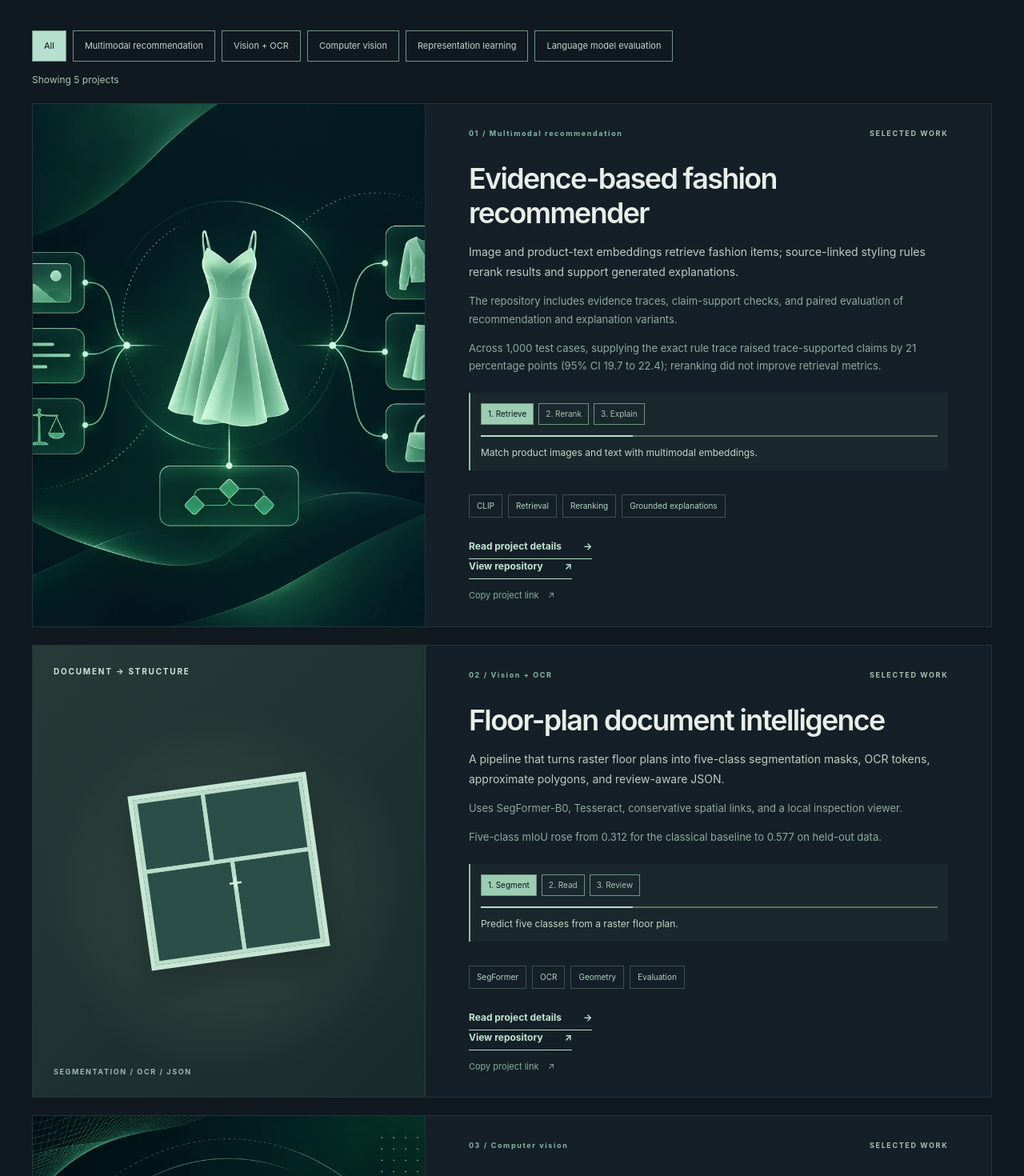
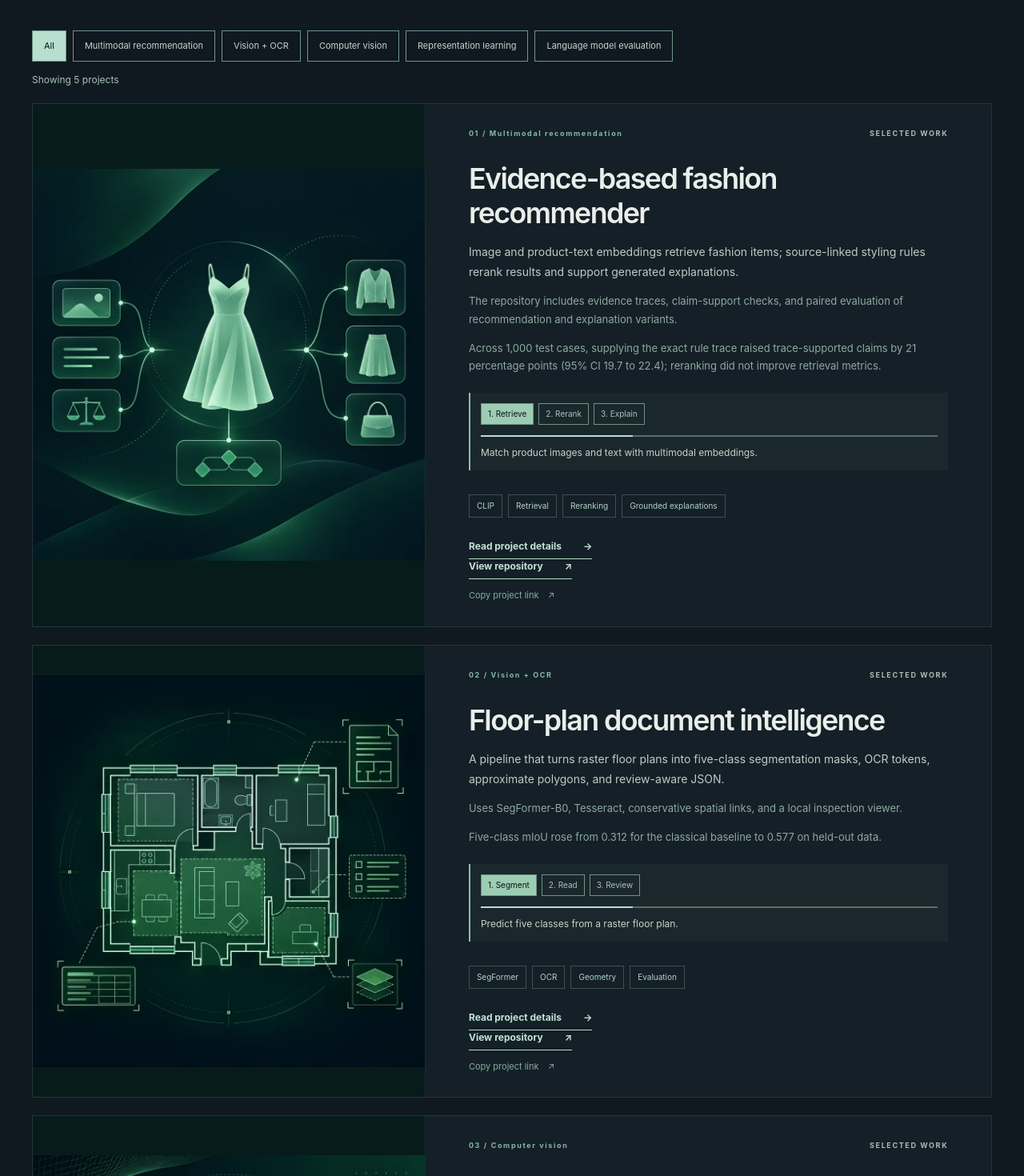
Before and after one commit to alifarzadjamali/alifarzadjamali.github.io, a React (Vite) app: page / in a window 1280 px wide. Shown: the part 1760-3230 px from the top of the page at 80% size. Built offline with nearby package versions, Linux system fonts and the light colour scheme.

Commit message:
Add floor plan artwork and show full project images

```diff
--- a/src/App.tsx
+++ b/src/App.tsx
@@ -49,14 +49,7 @@ function SectionHeading({ id, number, eyebrow, title, description }: { id: strin
 }
 
 function ProjectVisual({ type }: { type: Project['visual'] }) {
-  if (type !== 'floorplan') return <div className="project-visual project-artwork" aria-hidden="true"><img src={`/projects/artwork/${type}.webp`} alt="" width="1000" height="1000" loading="lazy" /></div>
-  return (
-    <div className="project-visual visual-floor" aria-hidden="true">
-      <div className="visual-label">DOCUMENT → STRUCTURE</div>
-      <div className="floor-grid"><span className="room room-a" /><span className="room room-b" /><span className="room room-c" /><span className="room room-d" /><span className="floor-cross">+</span></div>
-      <div className="visual-footer">SEGMENTATION / OCR / JSON</div>
-    </div>
-  )
+  return <div className="project-visual project-artwork" aria-hidden="true"><img src={`/projects/artwork/${type}.webp`} alt="" width="1000" height="1000" loading="lazy" /></div>
 }
 
 function ProjectCard({ project, index }: { project: Project; index: number }) {
--- a/src/styles.css
+++ b/src/styles.css
@@ -112,4 +112,4 @@
 .education-section{background:#0d161c}.publications{list-style:disc;padding-left:20px;margin:0 0 30px;color:#a4b8ae;line-height:1.8}.publications li{margin-bottom:15px}.publications a{text-decoration:underline;color:#b6d5c3}
 .project-details-link{margin-right:22px}.project-page{max-width:none}.project-page>h1,.project-page>p,.project-page>h2,.project-page>ol,.project-page>figure,.project-page>ul,.project-page>.more-projects{max-width:900px}.project-page .project-workflow{list-style:decimal;padding-left:24px}.project-figure{margin:30px 0}.project-figure img{display:block;max-width:100%;height:auto}.project-figure figcaption{font-size:12px;color:#a4b8ae;margin-top:10px}.more-projects ul{list-style:disc;padding-left:20px;line-height:2}
 .project-back-link{margin-top:0;align-self:center}.visual-language{background:linear-gradient(145deg,#193631,#111c23)}.visual-language .fashion-flow{gap:12px}
-.project-artwork img{position:absolute;inset:0;width:100%;height:100%;object-fit:cover}
+.project-artwork{background:#071b1b}.project-artwork img{position:absolute;inset:0;width:100%;height:100%;object-fit:contain}
```
Also changed, not shown: public/projects/artwork/floorplan.webp (added).
